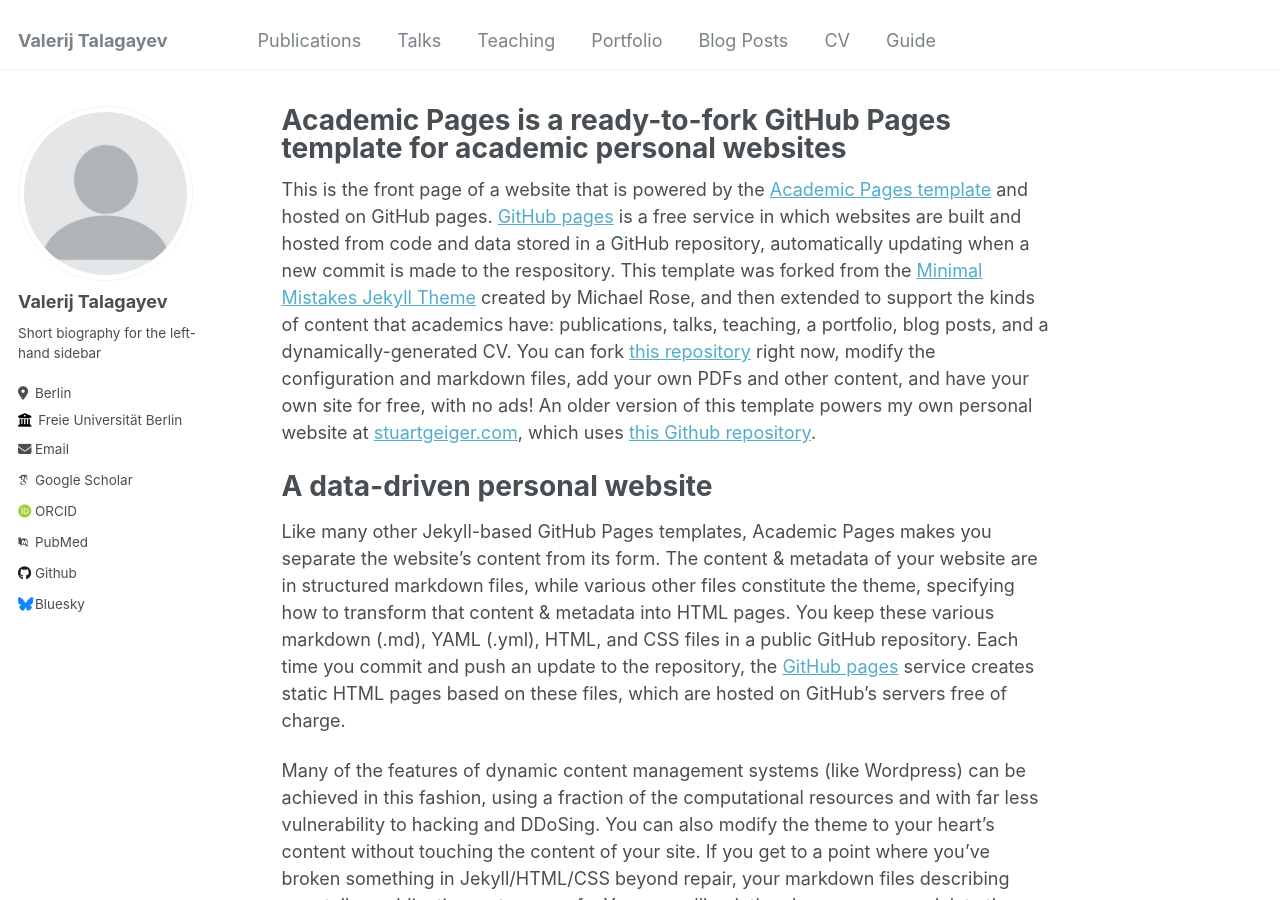
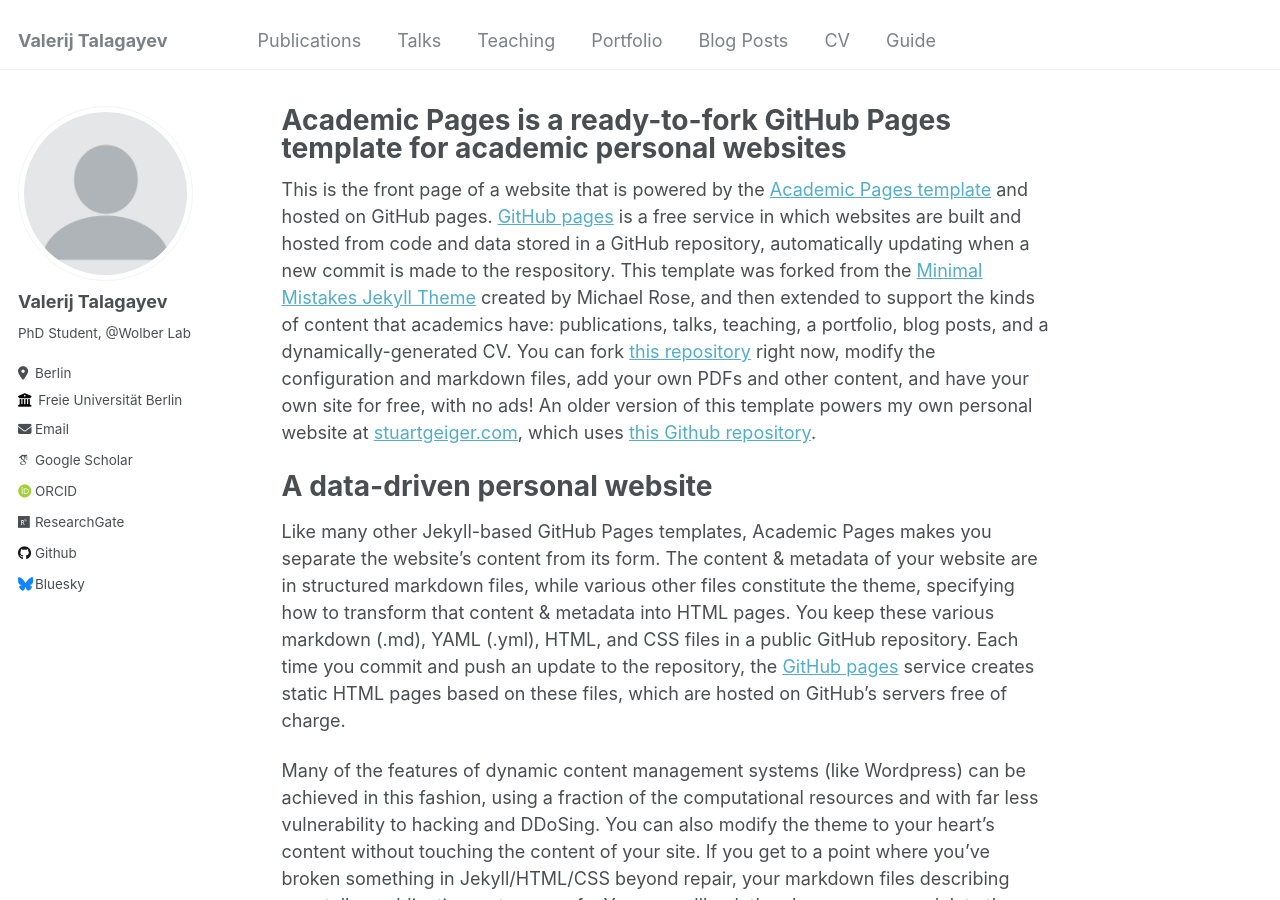
Before and after one commit to talagayev/talagayev11.github.io, a Jekyll site: the page built from _pages/about.md, in a window 1280 px wide and 900 px high. Built offline with Jekyll 4.4.1, drawn with Linux system fonts in a browser that asks for light colours; some web fonts are replaced.

Commit message:
Update _config.yml

```diff
--- a/_config.yml
+++ b/_config.yml
@@ -24,19 +24,19 @@
   avatar           : "profile.png"
   name             : "Valerij Talagayev"
   pronouns         : # example: "he/him"
-  bio              : "Short biography for the left-hand sidebar"
+  bio              : "PhD Student, @Wolber Lab"
   location         : "Berlin"
   employer         : "Freie Universität Berlin"
   uri              : # URL
-  email            : "none@example.org"
+  email            : "v.talagayev@fu-berlin.de"
 
   # Academic websites
   arxiv            : # URL - Update with the correct link to your profile
-  googlescholar    : "https://scholar.google.com/citations?user=PS_CX0AAAAAJ"
+  googlescholar    : "https://scholar.google.de/citations?user=dD0qOIwAAAAJ&hl=de&oi=ao"
   impactstory      : # URL
-  orcid            : "http://orcid.org/yourorcidurl"
-  pubmed           : "https://www.ncbi.nlm.nih.gov/pubmed/?term=john+snow"
-  researchgate     : # URL
+  orcid            : "https://orcid.org/0000-0002-1907-9594"
+  pubmed           : # URL
+  researchgate     : "https://www.researchgate.net/profile/Valerij-Talagayev"
 
   # Repositories and software development
   bitbucket        : # Username - Update with your username on the site
```
